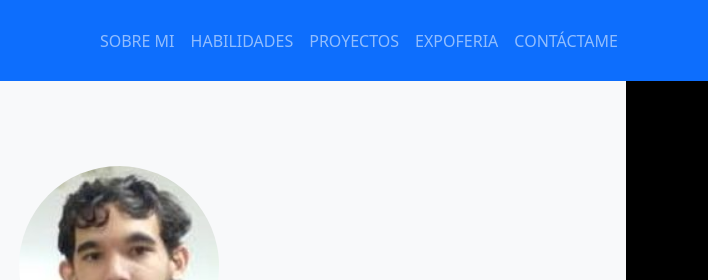
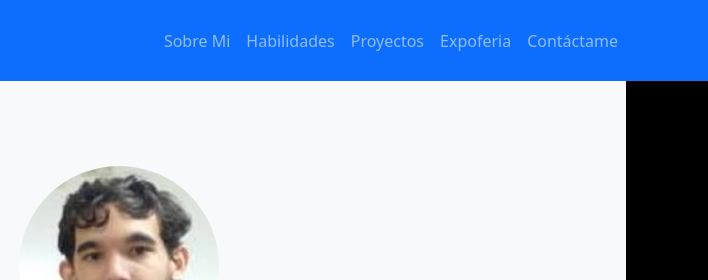
Before and after one commit to Jamal25-ia/Portafolio-Jamal-2V, a plain HTML site: page index.html in a window 1280 px wide. Shown: the top 280 px of the page, 572-1280 px from the left. Drawn offline with nearby package versions, Linux system fonts and the light colour scheme.

Commit message:
Sin mayusculas

```diff
--- a/index.html
+++ b/index.html
@@ -104,7 +104,7 @@
       <span class="navbar-toggler-icon"></span>
     </button>
     <div class="collapse navbar-collapse" id="navbarNav">
-      <ul class="navbar-nav ms-auto text-uppercase">
+      <ul class="navbar-nav ms-auto">
         <li class="nav-item">
           <a class="nav-link" href="#sobre-mi" onclick="cerrarNavbar()">Sobre Mi</a>
         </li>
```
